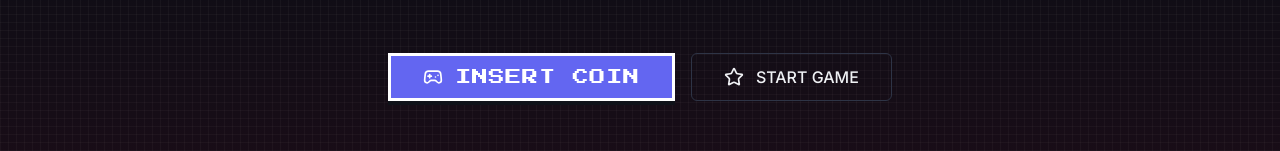
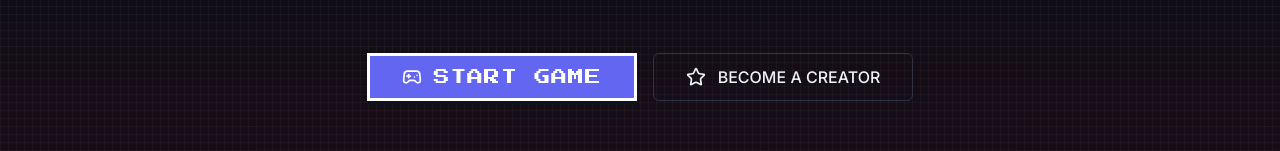
Before and after one commit to Saaajid61931/vibegames.ninja, a Next.js app: page / in a window 1280 px wide. Shown: the part 647-798 px from the top of the page. Built offline with nearby package versions, Linux system fonts and the light colour scheme; no server answers; the database is empty.

Commit message:
Update hero button labels: Insert Coin -> Start Game, Start Game -> Become a Creator

```diff
--- a/src/app/page.tsx
+++ b/src/app/page.tsx
@@ -94,13 +94,13 @@ export default async function HomePage() {
                 <Link href="/games">
                   <Button variant="arcade" size="xl" className="gap-3">
                     <Gamepad2 className="h-5 w-5" />
-                    INSERT COIN
+                    START GAME
                   </Button>
                 </Link>
                 <Link href="/register">
                   <Button variant="outline" size="xl" className="gap-3">
                     <Star className="h-5 w-5" />
-                    START GAME
+                    BECOME A CREATOR
                   </Button>
                 </Link>
               </div>
```
